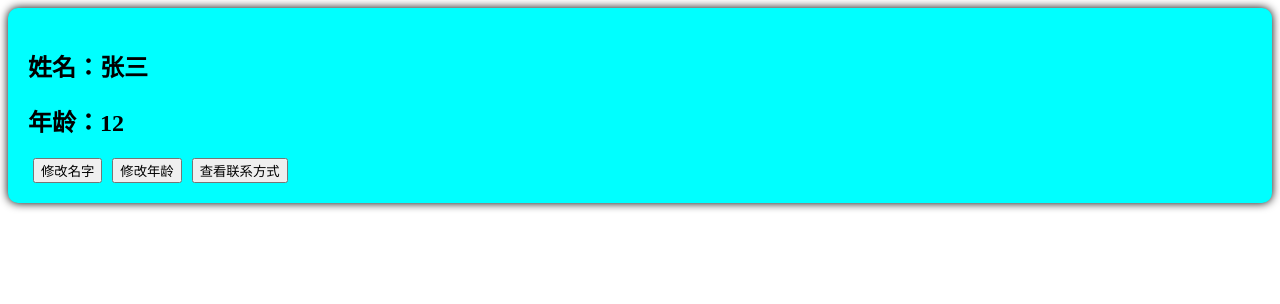
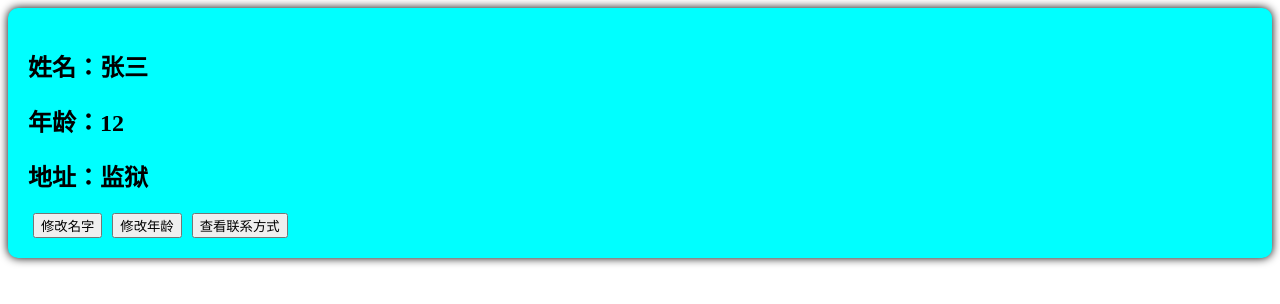
Before and after one commit to yiang231/vue3, a Vue app: page / in a window 1280 px wide. Shown: the top 304 px of the page. Built offline with nearby package versions, Linux system fonts and the light colour scheme.

Commit message:
setup() 语法糖

```diff
--- a/src/components/Person.vue
+++ b/src/components/Person.vue
@@ -2,21 +2,24 @@
   <div class="person">
     <h2>姓名：{{ name }}</h2>
     <h2>年龄：{{ age }}</h2>
+    <h2>地址：{{ address }}</h2>
     <button @click="changeName">修改名字</button>
     <button @click="changeAge">修改年龄</button>
     <button @click="showTel">查看联系方式</button>
   </div>
 </template>
 
-<script>
+<script lang="ts">
 export default {
-  name: 'components_Person',
-  setup() {
-    // 数据，弱化了 this
+  name: 'components_Person'
+}
+</script>
+<script lang="ts" setup>
+// 数据
 let name = '张三'
 let age = 12
-    // 此时并非响应式数据
 let tel = '123465789'
+let address = '监狱'
 
 // 方法
 function changeName() {
@@ -26,19 +29,15 @@ export default {
     name = 'zhangSan'
   }
 }
+
 function changeAge() {
   age += 1
 }
+
 function showTel() {
   alert(tel)
 }
-    return { name, age, tel, changeName, changeAge, showTel }
-    // setup() 也可以返回渲染函数
-    // return () => '哈哈'
-  }
-}
 </script>
-
 <style scoped>
 .person {
   background-color: cyan;
```
Lines whose indentation alone changed are shown as unchanged.
